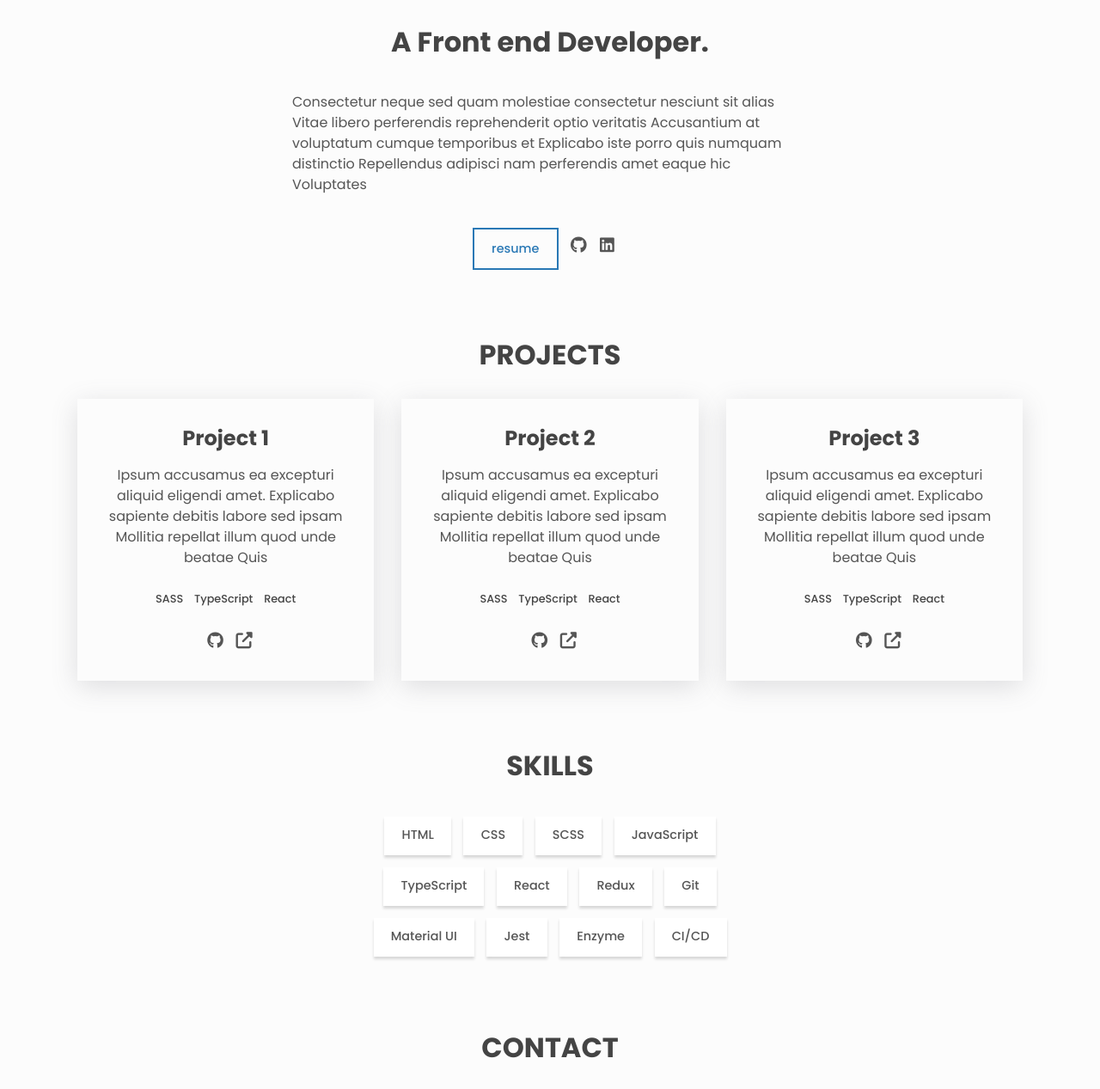
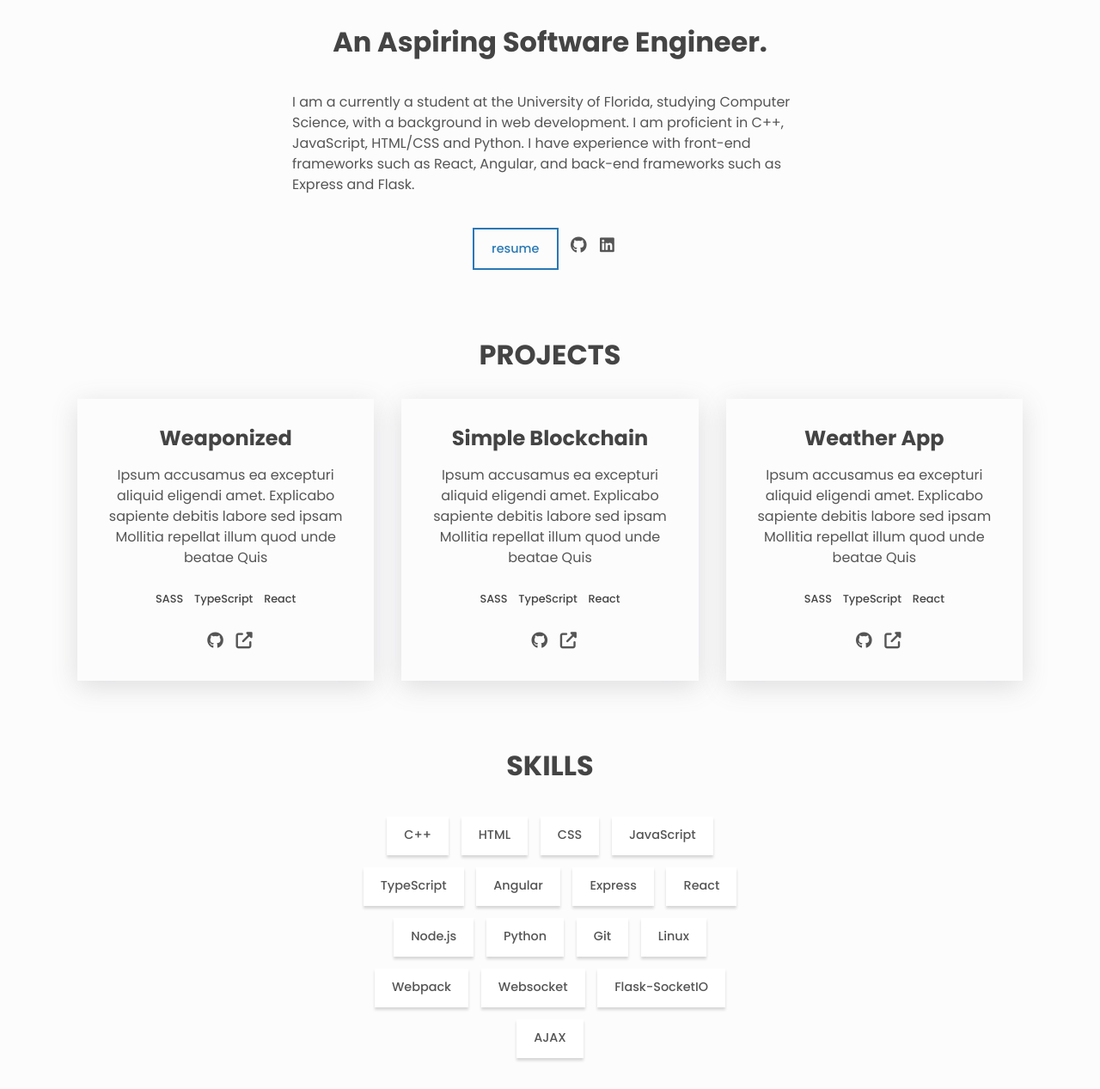
Before and after one commit to klin22/klin22.github.io, a plain HTML site: page index.html in a window 1280 px wide. Shown: the part 261-1528 px from the top of the page at 86% size. Drawn offline with Linux system fonts and the light colour scheme.

Commit message:
update skills, links, description

```diff
--- a/index.html
+++ b/index.html
@@ -53,16 +53,14 @@
     </header>
 
     <main>
-      <!-- About -->
       <div class="about center">
         <h1>Hi, I am <span class="about__name">Kenny Lin.</span></h1>
-        <h2 class="about__role">A Front end Developer.</h2>
+        <h2 class="about__role">An Aspiring Software Engineer.</h2>
         <p class="about__desc">
-          Consectetur neque sed quam molestiae consectetur nesciunt sit alias
-          Vitae libero perferendis reprehenderit optio veritatis Accusantium at
-          voluptatum cumque temporibus et Explicabo iste porro quis numquam
-          distinctio Repellendus adipisci nam perferendis amet eaque hic
-          Voluptates
+          I am a currently a student at the University of Florida, studying Computer
+          Science, with a background in web development. I am proficient in C++, JavaScript,
+          HTML/CSS and Python. I have experience with front-end frameworks such as
+          React, Angular, and back-end frameworks such as Express and Flask.
         </p>
 
         <div class="about__contact center">
@@ -94,7 +92,7 @@
 
         <div class="projects__grid">
           <div class="project">
-            <h3>Project 1</h3>
+            <h3>Weaponized</h3>
             <p class="project__description">
               Ipsum accusamus ea excepturi aliquid eligendi amet. Explicabo
               sapiente debitis labore sed ipsam Mollitia repellat illum quod
@@ -123,7 +121,7 @@
           </div>
 
           <div class="project">
-            <h3>Project 2</h3>
+            <h3>Simple Blockchain</h3>
             <p class="project__description">
               Ipsum accusamus ea excepturi aliquid eligendi amet. Explicabo
               sapiente debitis labore sed ipsam Mollitia repellat illum quod
@@ -152,7 +150,7 @@
           </div>
 
           <div class="project">
-            <h3>Project 3</h3>
+            <h3>Weather App</h3>
             <p class="project__description">
               Ipsum accusamus ea excepturi aliquid eligendi amet. Explicabo
               sapiente debitis labore sed ipsam Mollitia repellat illum quod
@@ -186,18 +184,22 @@
       <section class="section skills" id="skills">
         <h2 class="section__title">Skills</h2>
         <ul class="skills__list">
+          <li class="skills__list-item btn btn--plain">C++</li>
           <li class="skills__list-item btn btn--plain">HTML</li>
           <li class="skills__list-item btn btn--plain">CSS</li>
-          <li class="skills__list-item btn btn--plain">SCSS</li>
           <li class="skills__list-item btn btn--plain">JavaScript</li>
           <li class="skills__list-item btn btn--plain">TypeScript</li>
+          <li class="skills__list-item btn btn--plain">Angular</li>
+          <li class="skills__list-item btn btn--plain">Express</li>
           <li class="skills__list-item btn btn--plain">React</li>
-          <li class="skills__list-item btn btn--plain">Redux</li>
+          <li class="skills__list-item btn btn--plain">Node.js</li>
+          <li class="skills__list-item btn btn--plain">Python</li>
           <li class="skills__list-item btn btn--plain">Git</li>
-          <li class="skills__list-item btn btn--plain">Material UI</li>
-          <li class="skills__list-item btn btn--plain">Jest</li>
-          <li class="skills__list-item btn btn--plain">Enzyme</li>
-          <li class="skills__list-item btn btn--plain">CI/CD</li>
+          <li class="skills__list-item btn btn--plain">Linux</li>
+          <li class="skills__list-item btn btn--plain">Webpack</li>
+          <li class="skills__list-item btn btn--plain">Websocket</li>
+          <li class="skills__list-item btn btn--plain">Flask-SocketIO</li>
+          <li class="skills__list-item btn btn--plain">AJAX</li>
         </ul>
       </section>
 
```
